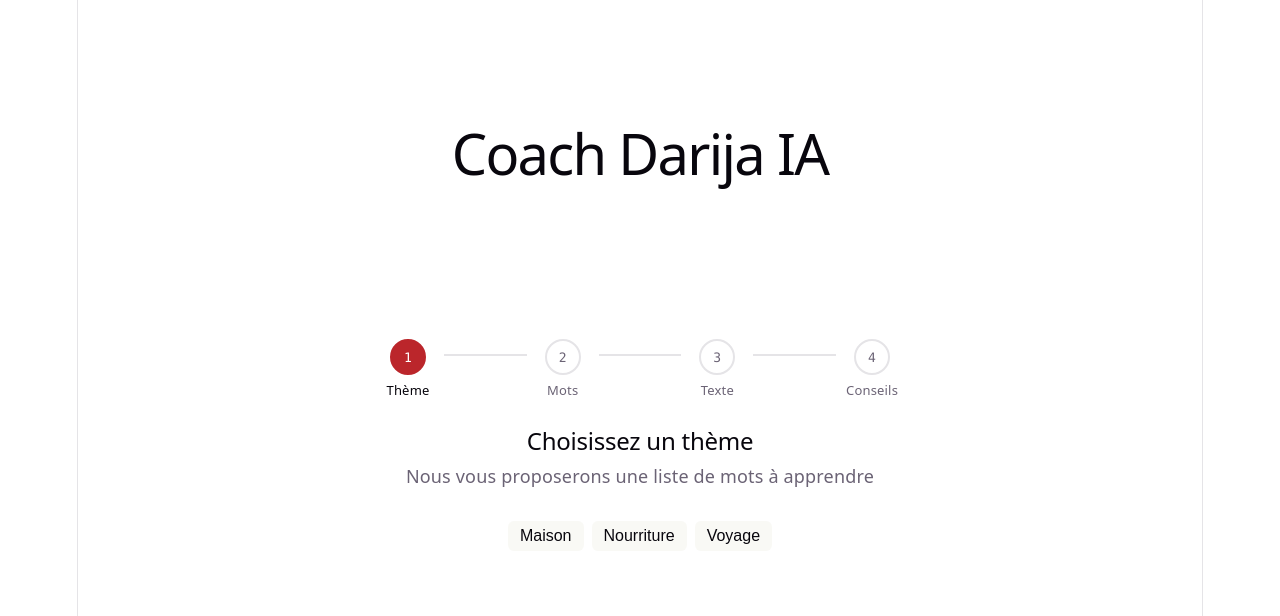
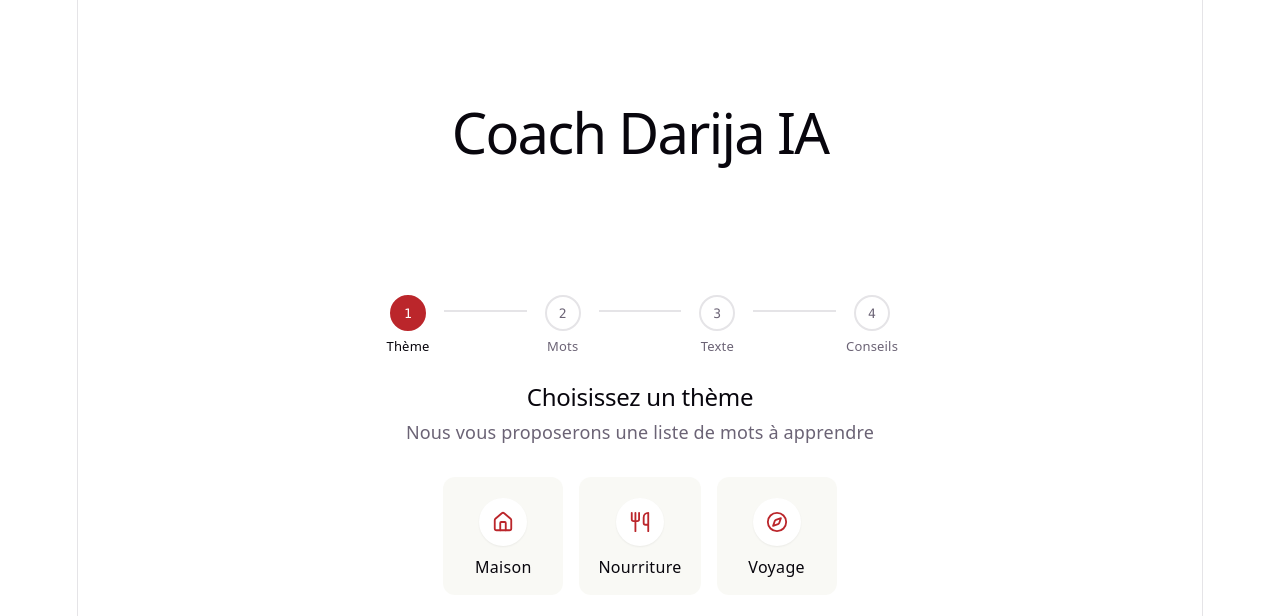
Before and after one commit to Thuan44/darija-front, a React (Vite) app: page / in a window 1280 px wide. Both pictures are taken after a click on the button "Commencer". Shown: the top 616 px of the page. Built offline with nearby package versions, Linux system fonts and the light colour scheme.

Commit message:
style(theme): add icons and improve ui

```diff
--- a/src/constants/lexicon.ts
+++ b/src/constants/lexicon.ts
@@ -19,7 +19,7 @@
   FOOD: {
     id: "food",
     label: "Nourriture",
-    icon: "ustensils",
+    icon: "utensils",
   },
   TRIP: {
     id: "trip",
--- /dev/null
+++ b/src/features/selection/components/ThemeSelector.css
@@ -0,0 +1,64 @@
+.theme-selector {
+  display: flex;
+  flex-direction: column;
+  align-items: center;
+  gap: 12px;
+  min-width: 120px;
+  padding: 20px 18px 16px;
+  border: 1px solid transparent;
+  border-radius: 12px;
+  background: var(--social-bg);
+  color: var(--text-h);
+  font-family: var(--sans);
+  font-size: 16px;
+  font-weight: 500;
+  letter-spacing: 0.02em;
+  cursor: pointer;
+  transition:
+    border-color 0.25s ease,
+    background 0.25s ease,
+    box-shadow 0.25s ease,
+    transform 0.25s ease;
+}
+
+.theme-selector:hover {
+  border-color: var(--accent-border);
+  background: var(--accent-bg);
+  box-shadow: var(--shadow);
+  transform: translateY(-2px);
+}
+
+.theme-selector:focus-visible {
+  outline: 2px solid var(--accent);
+  outline-offset: 2px;
+}
+
+.theme-selector:active {
+  transform: translateY(0);
+}
+
+.theme-selector__icon {
+  display: flex;
+  align-items: center;
+  justify-content: center;
+  width: 48px;
+  height: 48px;
+  border-radius: 50%;
+  background: var(--bg);
+  color: var(--accent);
+  box-shadow: 0 1px 2px rgba(0, 0, 0, 0.06);
+  transition:
+    background 0.25s ease,
+    color 0.25s ease,
+    transform 0.25s ease;
+}
+
+.theme-selector:hover .theme-selector__icon {
+  background: var(--accent);
+  color: var(--bg);
+  transform: scale(1.06);
+}
+
+.theme-selector__label {
+  line-height: 1.2;
+}
--- a/src/features/selection/components/ThemeSelector.tsx
+++ b/src/features/selection/components/ThemeSelector.tsx
@@ -1,14 +1,33 @@
 import type { Theme } from "@/constants/lexicon.ts";
+import { Compass, Home, Utensils, type LucideIcon } from "lucide-react";
+import "./ThemeSelector.css";
+
+const THEME_ICONS: Record<string, LucideIcon> = {
+  home: Home,
+  utensils: Utensils,
+  compass: Compass,
+};
 
 type ThemeSelectorProps = {
   theme: Theme;
-  onSelect: (theme: Theme) => void
+  onSelect: (theme: Theme) => void;
 };
 
 function ThemeSelector({ theme, onSelect }: ThemeSelectorProps) {
+  const Icon = THEME_ICONS[theme.icon];
+
   return (
-    <button type="button" onClick={() => onSelect(theme)}>
-      {theme.label}
+    <button
+      type="button"
+      className="theme-selector"
+      onClick={() => onSelect(theme)}
+    >
+      {Icon && (
+        <span className="theme-selector__icon">
+          <Icon size={22} aria-hidden />
+        </span>
+      )}
+      <span className="theme-selector__label">{theme.label}</span>
     </button>
   );
 }
--- a/src/styles/App.css
+++ b/src/styles/App.css
@@ -375,30 +375,11 @@
   padding: 0;
   display: flex;
   justify-content: center;
-  gap: 8px;
+  gap: 16px;
   margin: 32px 0 0;
 
   .logo {
     height: 18px;
-  }
-
-  button {
-    cursor: pointer;
-    color: var(--text-h);
-    font-size: 16px;
-    border: none;
-    border-radius: 6px;
-    background: var(--social-bg);
-    display: flex;
-    padding: 6px 12px;
-    align-items: center;
-    gap: 8px;
-    text-decoration: none;
-    transition: box-shadow 0.3s;
-
-    &:hover {
-      box-shadow: var(--shadow);
-    }
   }
 
   &.words {
```
